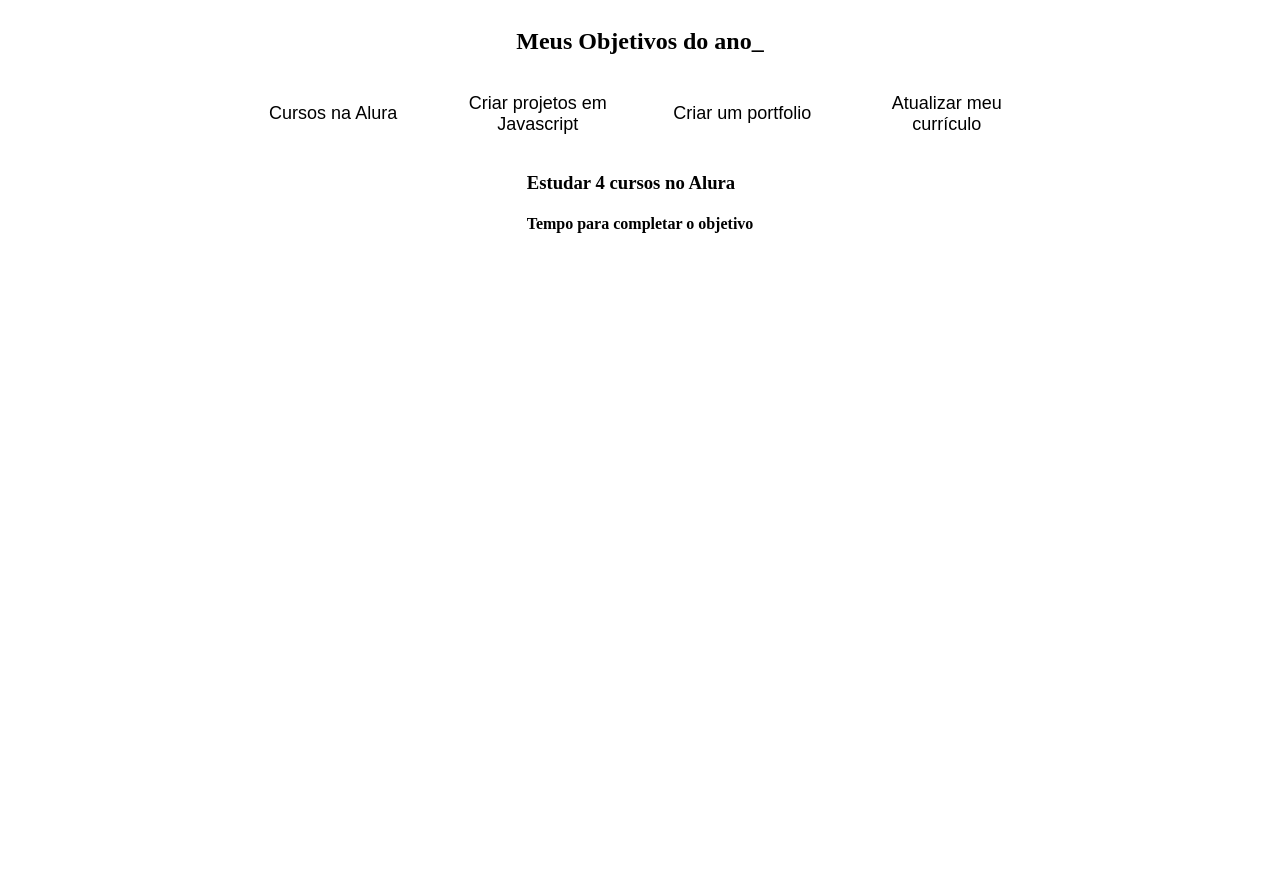
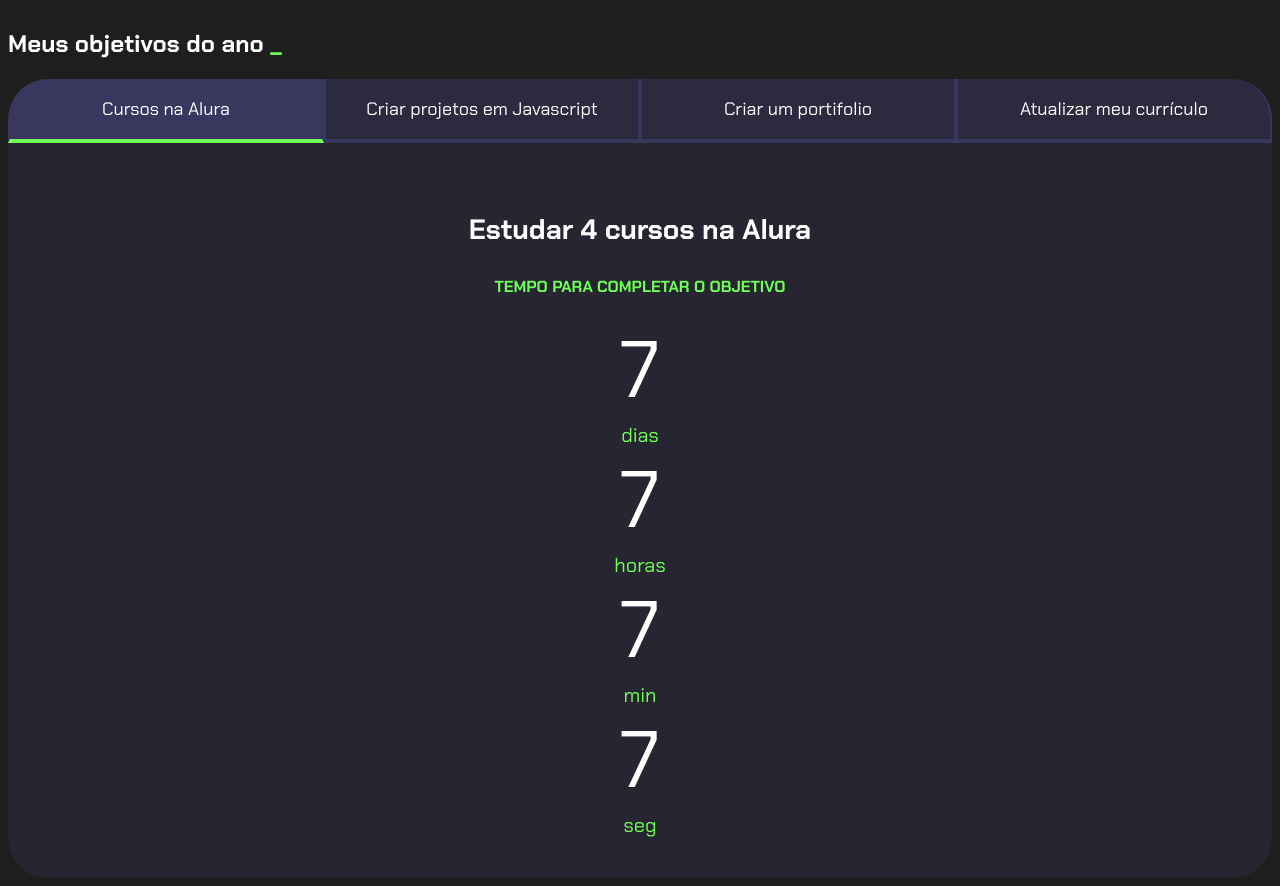
Before and after one commit to heleneduarda18/projeto1, a plain HTML site: page index.html in a window 1280 px wide. Before the commit the page ends 800 px from the top, so only its background shows below. Drawn offline with Linux system fonts and the light colour scheme.

Commit message:
Add files via upload

```diff
--- a/index.html
+++ b/index.html
@@ -7,24 +7,56 @@
     <link rel="stylesheet" href="style.css">
 </head>
 <body>
-
+    <section class="conteudo-principal"></section>
+      <h2 class="titulo-principal">Meus objetivos do ano <span>_</span></h2>
+      <div class="conteudo">
+      <div class="botoes">
+        <button class="botao ativo">Cursos na Alura</button>
+        <button class="botao">Criar projetos em Javascript</button>
+        <button class="botao">Criar um portifolio</button>
+        <button class="botao">Atualizar meu currículo</button>
+    </div>
+    <div class="abas-textos">
+       <div class="aba-conteudo ativo">
+           <h3 class="aba-conteudo-titulo-principal">Estudar 4 cursos na Alura</h3>
+           <h4 class="aba-conteudo-titulo-secundario">Tempo para completar o objetivo</h4>
+           <div class="contador"></div>
+           <div class="contador-digito">
+            <p class="contador-digito-numero">7</p>
+            <p class="contador-digito-texto">dias</p>
+           </div>
+           <div class="contador-digito">
+            <p class="contador-digito-numero">7</p>
+            <p class="contador-digito-texto">horas</p>
+           </div>
+           <div class="contador-digito">
+            <p class="contador-digito-numero">7</p>
+            <p class="contador-digito-texto">min</p>
+           </div>
+           <div class="contador-digito">
+            <p class="contador-digito-numero">7</p>
+            <p class="contador-digito-texto">seg</p>
+           </div>
+       </div>
+    </div>
+       <div class="aba-conteudo">
+              <h3 class="aba-conteudo-titulo-principal">Criar 5 projetos em Javascript</h3>
+              <h4 class="aba-conteudo-titulo-secundario">Tempo para completar o objetivo</h4>
+              <div class="contador"></div>
+          </div>
+          <div class="aba-conteudo">
+              <h3 class="aba-conteudo-titulo-principal">Criar um portifolio com meus 3 melhores projetos</h3>
+              <h4 class="aba-conteudo-titulo-secundario">Tempo para completar o objetivo</h4>
+              <div class="contador"></div>
+          </div>
+          <div class="aba-conteudo">
+              <h3 class="aba-conteudo-titulo-principal">Atualizar meu curriculo com os certificados do Alura</h3>
+              <h4 class="aba-conteudo-titulo-secundario">Tempo para completar o objetivo</h4>
+              <div class="contador"></div>
+          </div>
+      </div>
+  </div>
+  </section>
+  <script src="main.js"></script>
 </body>
 </html>
-<section class="conteudo-principal">
-    <h2 class="titulo-principal">Meus Objetivos do ano_</h2>
-<div class="botoes">
-    <button class="botao">Cursos na Alura</button>
-    <button class="botao">Criar projetos em Javascript</button>
-    <button class="botao">Criar um portfolio</button>
-    <button class="botao">Atualizar meu currículo</button>
-</div>
-<div class="abas-textos"></div>
-    <div class="aba-conteudo">
-           <h3 class="aba-conteudo-titulo-principal">Estudar 4 cursos no Alura</h3>
-           <h4 class="aba-conteudo-titulo-secundario">Tempo para completar o objetivo</h4>
-    </div>
-</div>
-
-
-
-</section>
--- a/main.js
+++ b/main.js
@@ -1,9 +1,56 @@
 const botoes = document.querySelectorAll(".botao");
-console.log(botoes)
-for(let i=0; i <  botões.length; i++){
-    console.log(i);
+const textos = document.querySelectorAll(".aba-conteudo");
+
+  for(let i=0;i <botoes.length;i++){
+   botoes[i].onclick = function(){
+
+        for(let j=0;j<botoes.length;j++){
+          botoes[j].classList.remove("ativo");
+          textos[j].classList.remove("ativo");
+        }
+
+        botoes[i].classList.add("ativo");
+        textos[i].classList.add("ativo");
+    }
 }
-botoes[i].onclick = function(){
 
-    botoes[i].classList.add(“ativo”);
+const contadores = document.querySelectorAll(".contador");
+const tempoObjetivo1 = new Date("2024-10-05T00:00:00");
+const tempoObjetivo2 = new Date("2024-12-05T00:00:00");
+const tempoObjetivo3 = new Date("2024-12-30T00:00:00");
+const tempoObjetivo4 = new Date("2025-02-01T00:00:00");
+
+const tempos = [tempoObjetivo1,tempoObjetivo2,tempoObjetivo3,tempoObjetivo4];
+
+
+function calculaTempo(tempoObjetivo){
+    let tempoAtual = new Date();
+    let tempoFinal = tempoObjetivo - tempoAtual;
+    let segundos = Math.floor(tempoFinal/1000);
+    let minutos = Math.floor(segundos/60);
+    let horas = Math.floor(minutos/60);
+    let dias = Math.floor(horas/24);
+
+    segundos %= 60;
+    minutos %= 60;
+    horas %= 24;
+    if(tempoFinal >0){
+        return dias + " dias " + horas + " horas " + minutos + " minutos " + segundos + " segundos ";
+    } else{
+        return "Prazo Finalizado";
+    }
+
 }
+
+function atualizaCronometro(){
+        for(let i=0; i<contadores.length;i++){
+            contadores[i].textContent = calculaTempo(tempos[i]);
+        }
+    }
+
+function comecaCronometro(){
+atualizaCronometro();
+setInterval(atualizaCronometro,1000);
+}
+
+//comecaCronometro();
--- a/style.css
+++ b/style.css
@@ -1,37 +1,22 @@
-root {
+@import url('https://fonts.googleapis.com/css2?family=Chakra+Petch:wght@400;700&display=swap');
+
+:root{
     --cor-de-fundo: #1E1E1E;
-    --rosa: #ff57e9;
+    --verde: #6FFF57;
     --branco: #FFFFFF;
     --botao-ativo: #3A375E;
-    --botao-inativo: rgba(58, 55, 94, 0.5);
+    --bota-inativo: rgba(58, 55, 94, 0.5);
     --texto-fundo: rgba(58, 55, 94, 0.3);
 }
 
-
-    .botao {
-        font-family: "Crakra Petch", sans-serif;
-        background-color: var(--botao-inativo);
-        color: var(--branco);
-        display: flex;
-        justify-content: center;
-        padding: 1em;
-        font-size: 18px;
-        align-items: center;
-        width: 100%;
-        border-bottom: 4px solid var(--botao-ativo);
-        border-left: 2px solid var(--botao-ativo);
-        border-right: 2px solid var(--botao-ativo);
-        border-top: none;
-        .ativo{
-            background-color: var(--botao-ativo);
-            border-bottom: 4px solid var(--verde);
-        }
+body{
+    background-color: var(--cor-de-fundo);
+    color: var(--branco);
+    font-family: "Chakra Petch", sans-serif;
+}
 
 
-    }
-
-
-    .conteudo-principal {
+.conteudo-principal{
     display: flex;
     flex-direction: column;
     justify-content: center;
@@ -41,30 +26,100 @@
     margin: 0 auto;
 }
 
-.titulo-principal span{
+.titulo-pricipal{
     text-align: left;
     width: 100%;
     font-size: 32px;
-
 }
 
-.botoes {
+.titulo-principal span{
+    color: var(--verde);
+}
+
+
+.botao{
+    font-family: "Chakra Petch", sans-serif;
+    background-color: var(--bota-inativo);
+    color: var(--branco);
+    display: flex;
+    justify-content: center;
+    padding: 1em;
+    font-size: 18px;
+    align-items: center;
+    width: 100%;
+    border-bottom: 4px solid var(--botao-ativo);
+    border-left: 2px solid var(--botao-ativo);
+    border-right: 2px solid var(--botao-ativo);
+    border-top: none;
+}
+
+.botao:first-child{
+    border-radius: 40px 40px 0 0;
+}
+
+.botoes{
     display: block;
 }
 
-.botao:first-child {
-    border-radius: 40px 40px 0 0;}
+.botao.ativo{
+    background-color: var(--botao-ativo);
+    border-bottom: 4px solid var(--verde);
+}
 
+.abas-textos{
+    background-color: var(--texto-fundo);
+    padding: 40px;
+    border-radius: 0 0 40px 40px;
+}
+
+.aba-conteudo.ativo{
+    display: block;
+}
+
+.aba-conteudo{
+    display: none;
+}
+.aba-conteudo-titulo-principal{
+    font-size: 28px;
+    text-align: center;
+}
+.aba-conteudo-titulo-secundario{
+    text-align: center;
+    color: var(--verde);
+    text-transform: uppercase;
+}
+
+.contador{
+    display: flex;
+    justify-content: center;
+    flex-wrap: wrap;
+}
+.contador-digito{
+    padding: 0 16px;
+    text-align: center;
+    min-width: 100px;
+}
+
+.contador-digito-numero{
+    font-size: 80px;
+    margin: 0;
+}
+
+
+.contador-digito-texto{
+    color: var(--verde);
+    font-size: 20px;
+    margin: 0;
+}
 @media screen and (min-width: 768px) {
-    .botoes {
+    .botoes{
         display: flex;
     }
+ .botao:first-child{
+    border-radius: 40px 0 0 0;
+ }
+ .botao:last-child{
+    border-radius: 0 40px 0 0;
+ }
 
-    .botao:first-child {
-        border-radius: 40px 0 0 0;
-    }
-
-    .botao:last-child {
-        border-radius: 0 40px 0 0;
-    }
 }
```
